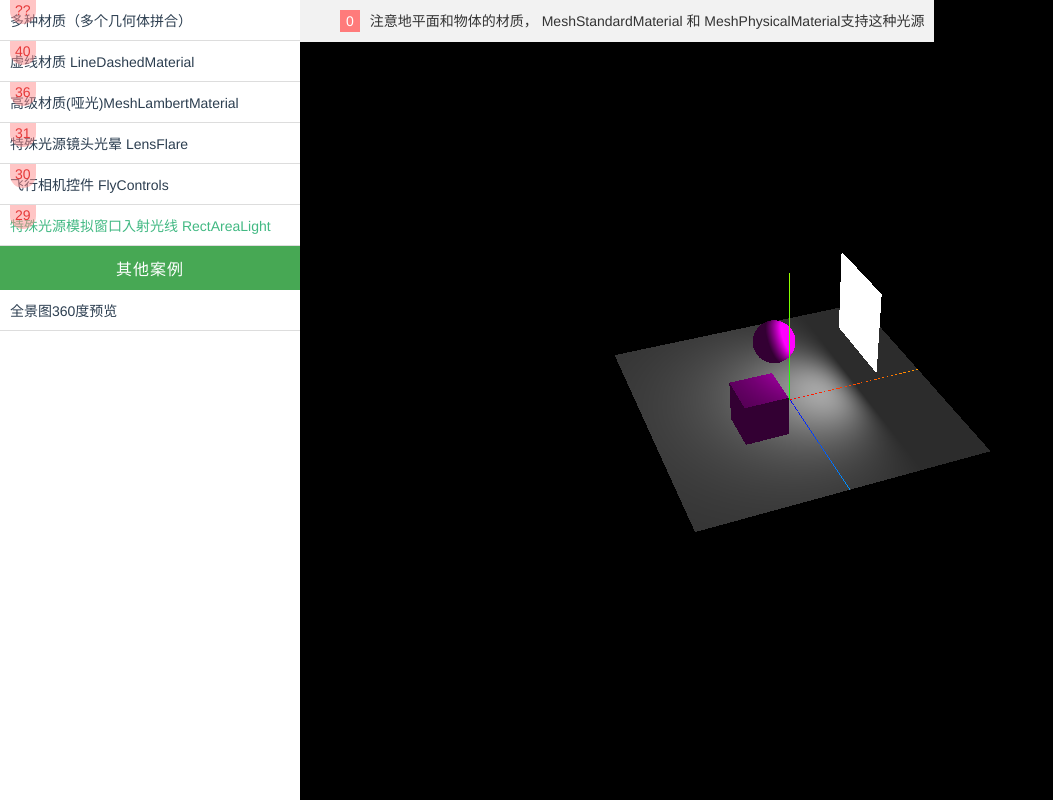
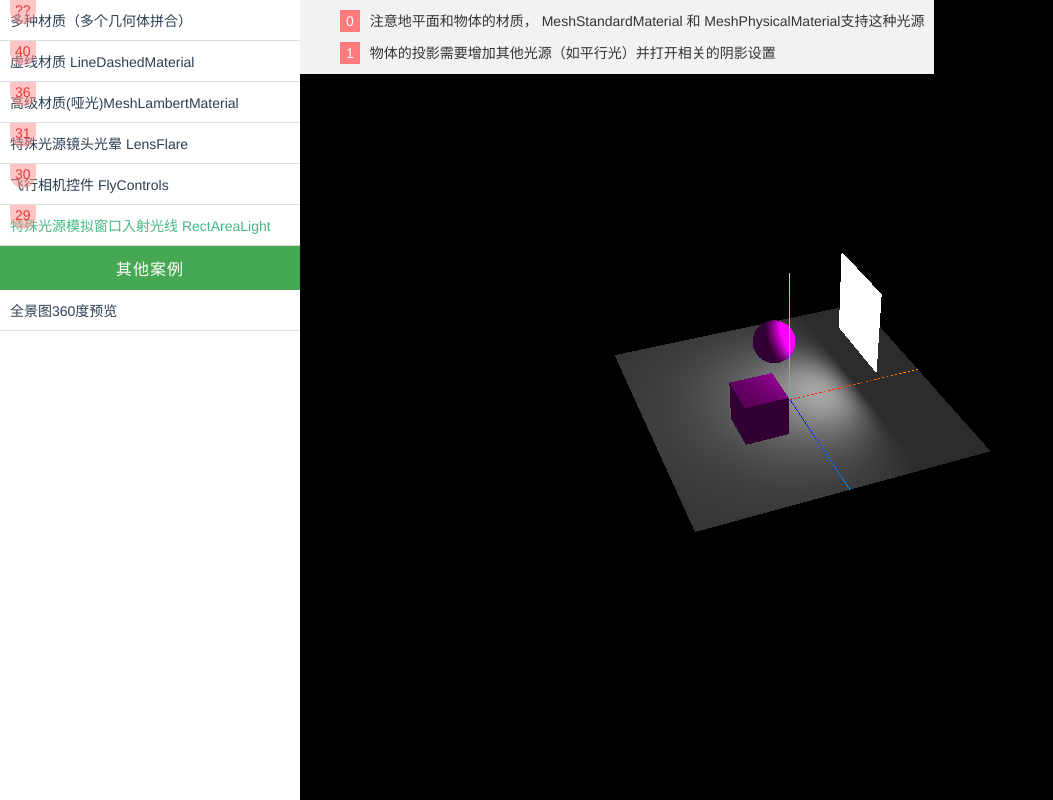
Before and after one commit to txl764496056/threejs, a Vue app in the folder es6_vison/: page /rect_area_light in a window 1280 px wide. Shown: the whole page, without its empty margins (0-1053 px from the left). Built offline with nearby package versions, Linux system fonts and the light colour scheme.

Commit message:
增加注释

```diff
--- a/es6_vison/src/views/RectAreaLight.vue
+++ b/es6_vison/src/views/RectAreaLight.vue
@@ -20,7 +20,8 @@ let OrbitControls = null;
                 sceneH:0,
                 sceneW:0,
                 txtList:[
-                    "注意地平面和物体的材质， MeshStandardMaterial 和 MeshPhysicalMaterial支持这种光源"
+                    "注意地平面和物体的材质， MeshStandardMaterial 和 MeshPhysicalMaterial支持这种光源",
+                    "物体的投影需要增加其他光源（如平行光）并打开相关的阴影设置"
                 ],
                 renderer:null,
                 camera:null,
@@ -55,6 +56,7 @@ let OrbitControls = null;
                 this.renderer = new THREE.WebGLRenderer({
                     canvas
                 });
+                // 打开阴影
                 this.renderer.setSize(this.sceneW,this.sceneH);
             },
             // 场景
```
